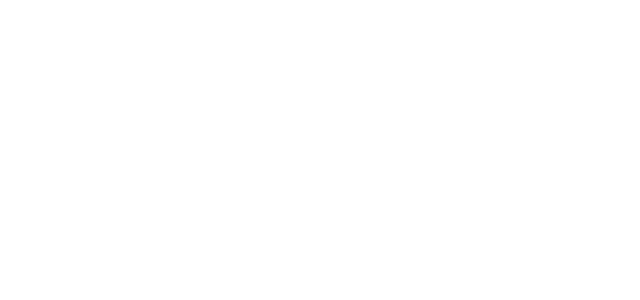
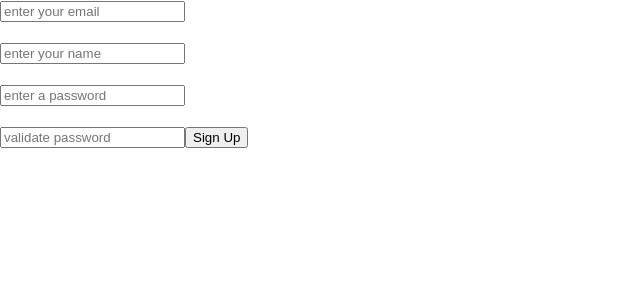
Before and after one commit to jmcguckin-1/tourism-app, a React (Create React App) app in the folder frontend/: page / in a window 1280 px wide. Before the commit this address had no page. Shown: the top 300 px of the page, without its empty margins (0-640 px from the left). Built offline with nearby package versions, Linux system fonts and the light colour scheme; a web font is replaced by a local one.

Commit message:
start of user accounts which will be used for carts

```diff
--- a/frontend/src/App.js
+++ b/frontend/src/App.js
@@ -6,6 +6,7 @@
 import Profile from "./pages/Profile.js";
 import BookingPlanner from "./pages/Bookings.js";
 import FlightPlanner from "./pages/FlightPlanner.js";
+import SignIn from "./pages/SignIn.js";
 
 function App() {
 
@@ -20,10 +21,9 @@
 
 const app = initializeApp(firebaseConfig);
 
-    const [name, setName] = useState("");
-
   return (
         <Routes>
+        <Route path='/' element={<SignIn/>} />
     <Route path='/bookings' element={<BookingPlanner />} />
       <Route path='/flights' element={<FlightPlanner />}/>
     <Route path='/profile' element={<Profile />}/>
--- a/frontend/src/pages/SignIn.js
+++ b/frontend/src/pages/SignIn.js
@@ -0,0 +1,48 @@
+import {useState, useEffect} from 'react';
+import { getAuth, createUserWithEmailAndPassword } from "firebase/auth";
+
+function SignIn(){
+    const [name, setName] = useState("");
+    const [email, setEmail] = useState("");
+    const [password, setPassword] = useState("");
+    const [passwordValidation, setPV] = useState("");
+
+    function signUp(){
+        if (name !== "" && email !== "" && password !== "" && passwordValidation !== ""){
+            if (password == passwordValidation){
+    const auth = getAuth();
+    createUserWithEmailAndPassword(auth, email, password)
+    .then((userCredential) => {
+        const user = userCredential.user;
+     })
+    .catch((error) => {
+        const errorCode = error.code;
+        const errorMessage = error.message;
+    });
+            }
+            else{
+                alert("Passwords should match!");
+            }
+        }
+        else{
+            alert("please ensure all fields have been filled");
+        }
+    }
+
+    return (
+        <div id='signUp'>
+            <input type='text' placeholder='enter your email' onChange={e => setEmail(e.target.value)}/>
+            <br/>
+            <br/>
+            <input type='text' placeholder='enter your name' onChange={e => setName(e.target.value)}/>
+            <br/>
+            <br/>
+            <input type='password' placeholder='enter a password' onChange={e => setPassword(e.target.value)}/>
+            <br/>
+            <br/>
+            <input type='password' placeholder='validate password' onChange={e => setPV(e.target.value)}/>
+            <button onClick={signUp}>Sign Up</button>
+        </div>
+    )
+}
+export default SignIn;
```
